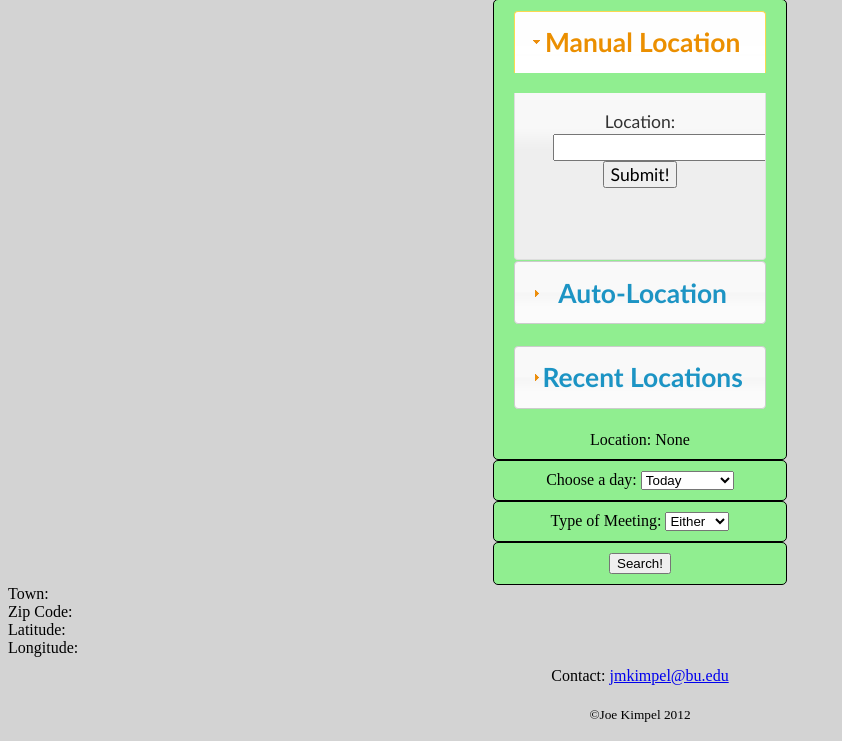
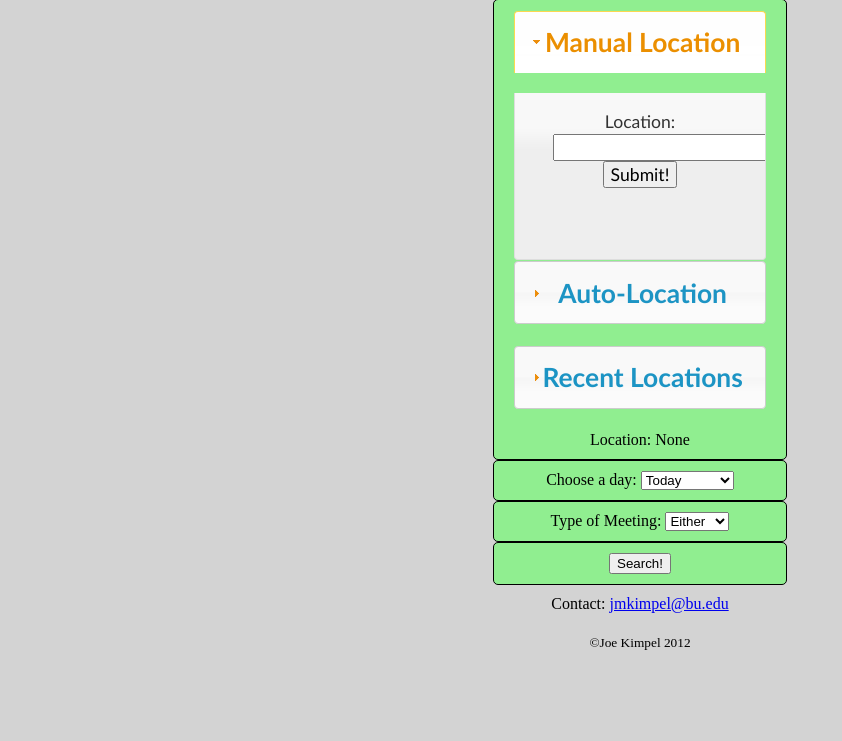
Before and after one commit to jkimpel/CS601, a PHP site: page /Final/index.html in a window 1280 px wide. Shown: the part 113-854 px from the top of the page, without its empty margins (0-842 px from the left). After the commit the page ends 763 px from the top, so only its background shows below. Run offline with PHP 8.4, Linux system fonts and the light colour scheme; some libraries are stand-ins or nearby versions.

Commit message:
Cleaning up a bit

```diff
--- a/Final/index.html
+++ b/Final/index.html
@@ -64,10 +64,6 @@
 			<button type="submit">Search!</button>
 		</div>
 	</form>
-	<div>Town: <span class="town"></span></div>
-	<div>Zip Code: <span class="zip"></span></div>
-	<div>Latitude: <span class="lat"></span></div>
-	<div>Longitude: <span class="long"></span></div>
 	<div class="footer">Contact: <a href="mailto:jmkimpel@bu.edu">jmkimpel@bu.edu</a></div>
 	<div class="footer"><small>&copy;Joe Kimpel 2012</small></div>
 </body>
--- a/Final/nerna_style.css
+++ b/Final/nerna_style.css
@@ -4,7 +4,7 @@
 body{
 	background-color: lightgray;
 }
-h1{
+h1, h3{
 	margin-left:auto;
 	margin-right:auto;
 	width:70%;
```
Also changed, not shown: Final/meetings.php (+2 -7 lines).
